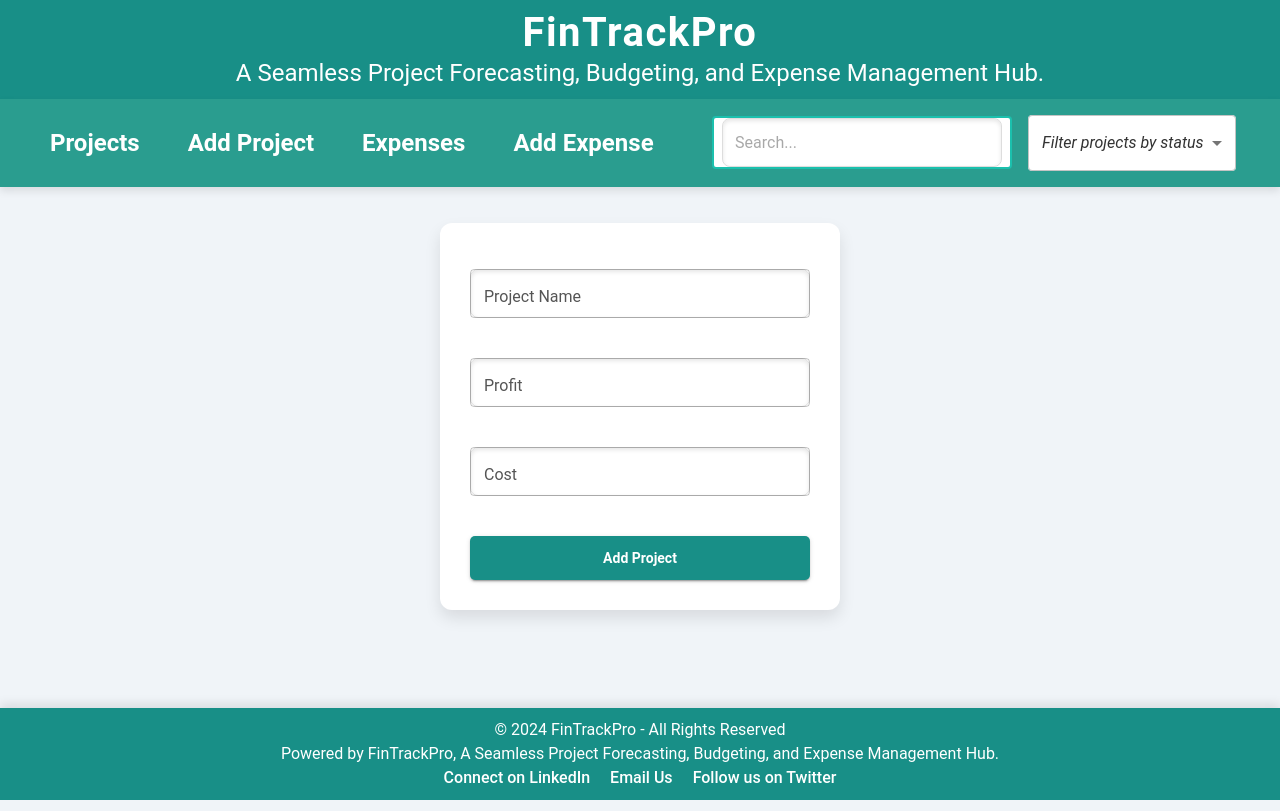
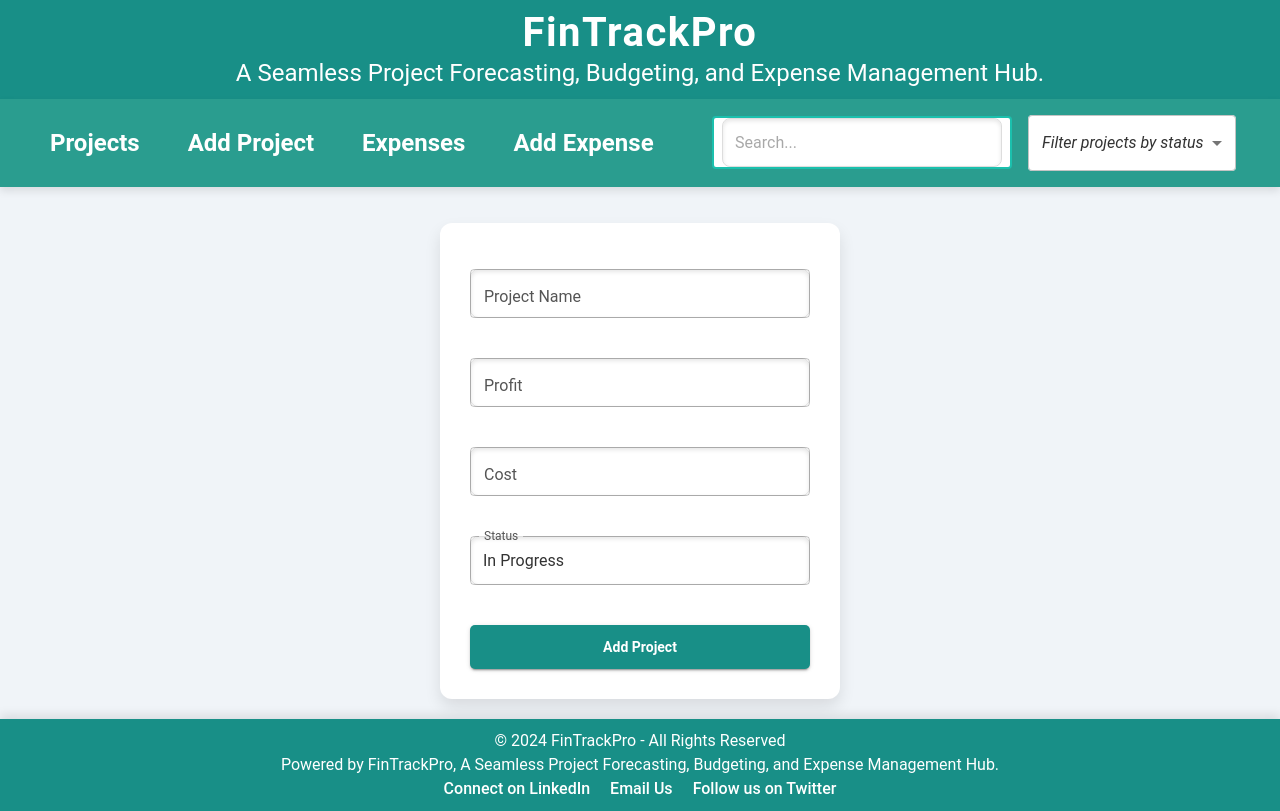
Before and after one commit to ronniearistil/FinTrackFlow, a React (Create React App) app: page /projects/new in a window 1280 px wide. Built offline with nearby package versions, Linux system fonts and the light colour scheme.

Commit message:
update forms logic

```diff
--- a/src/Components/ExpenseForm.jsx
+++ b/src/Components/ExpenseForm.jsx
@@ -1,25 +1,33 @@
 // forms/ExpenseForm.jsx
-import React from 'react';
+import React, { useContext } from 'react';
 import { useFormik } from 'formik';
 import * as Yup from 'yup';
 import { Button, Box } from '@mui/material';
-import { useProjects } from '../Components/ProjectContext';
+import { ProjectContext } from '../Components/ProjectContext';
 import InputField from './InputField';
 import SelectField from './SelectField';
 
 const ExpenseForm = () => {
-  const { projects, addExpense } = useProjects();
+  const { projects, addExpense } = useContext(ProjectContext);
 
   const formik = useFormik({
-    initialValues: { name: '', amount: '', projectId: '' },
+    initialValues: {
+      name: '',
+      amount: '',
+      projectId: projects.length > 0 ? projects[0].id : '' // Default to first project
+    },
     validationSchema: Yup.object({
-      name: Yup.string().required('Expense name is required'),
-      amount: Yup.number().required('Amount is required'),
-      projectId: Yup.string().required('Select a project'),
+      name: Yup.string()
+        .min(3, 'Expense name must be at least 3 characters')
+        .required('Expense name is required'),
+      amount: Yup.number()
+        .positive('Amount must be greater than zero')
+        .required('Amount is required'),
+      projectId: Yup.string().required('Project ID is required'),
     }),
     onSubmit: (values, { resetForm }) => {
-      addExpense({ ...values, id: Date.now().toString() });
-      resetForm();
+      addExpense({ ...values, id: Date.now().toString() }); // Assign unique ID
+      resetForm(); // Clear form after submission
     },
   });
 
@@ -27,12 +35,20 @@ const ExpenseForm = () => {
     <Box
       component="form"
       onSubmit={formik.handleSubmit}
-      sx={{ display: 'flex', flexDirection: 'column', gap: 2, width: '100%', maxWidth: 400 }}
+      sx={{ display: 'flex', flexDirection: 'column', gap: 2, maxWidth: 400, mx: 'auto' }}
     >
-      <InputField name="name" label="Expense Name" formik={formik} />
-      <InputField name="amount" label="Amount" formik={formik} type="number" />
-      <SelectField name="projectId" label="Project" options={projects} formik={formik} />
-      <Button type="submit" variant="contained" sx={{ mt: 2 }}>Add Expense</Button>
+      <InputField formik={formik} name="name" label="Expense Name" />
+      <InputField formik={formik} name="amount" label="Amount" type="number" />
+      <SelectField
+        formik={formik}
+        name="projectId"
+        label="Project"
+        options={projects}
+      />
+
+      <Button type="submit" variant="contained" sx={{ mt: 2 }}>
+        Add Expense
+      </Button>
     </Box>
   );
 };
--- a/src/Components/ProjectForm.jsx
+++ b/src/Components/ProjectForm.jsx
@@ -1,24 +1,36 @@
 // forms/ProjectForm.jsx
-import React from 'react';
+import React, { useContext } from 'react';
 import { useFormik } from 'formik';
 import * as Yup from 'yup';
 import { Button, Box } from '@mui/material';
-import { useProjects } from '../Components/ProjectContext';
+import { ProjectContext } from '../Components/ProjectContext';
 import InputField from './InputField';
 
 const ProjectForm = () => {
-  const { addProject } = useProjects();
+  const { addProject } = useContext(ProjectContext);
 
   const formik = useFormik({
-    initialValues: { name: '', profit: '', cost: '', status: 'In Progress' },
+    initialValues: {
+      name: '',
+      profit: '',
+      cost: '',
+      status: 'In Progress' // Set default status
+    },
     validationSchema: Yup.object({
-      name: Yup.string().required('Project name is required'),
-      profit: Yup.number().required('Profit is required'),
-      cost: Yup.number().required('Cost is required'),
+      name: Yup.string()
+        .min(3, 'Project name must be at least 3 characters')
+        .required('Project name is required'),
+      profit: Yup.number()
+        .positive('Profit must be greater than zero')
+        .required('Profit is required'),
+      cost: Yup.number()
+        .positive('Cost must be greater than zero')
+        .required('Cost is required'),
+      status: Yup.string().required('Status is required'),
     }),
     onSubmit: (values, { resetForm }) => {
-      addProject({ ...values, id: Date.now().toString() });
-      resetForm();
+      addProject({ ...values, id: Date.now().toString() }); // Assign unique ID
+      resetForm(); // Clear form after submission
     },
   });
 
@@ -26,12 +38,16 @@ const ProjectForm = () => {
     <Box
       component="form"
       onSubmit={formik.handleSubmit}
-      sx={{ display: 'flex', flexDirection: 'column', gap: 2, width: '100%', maxWidth: 400 }}
+      sx={{ display: 'flex', flexDirection: 'column', gap: 2, maxWidth: 400, mx: 'auto' }}
     >
-      <InputField name="name" label="Project Name" formik={formik} />
-      <InputField name="profit" label="Profit" formik={formik} type="number" />
-      <InputField name="cost" label="Cost" formik={formik} type="number" />
-      <Button type="submit" variant="contained" sx={{ mt: 2 }}>Add Project</Button>
+      <InputField formik={formik} name="name" label="Project Name" />
+      <InputField formik={formik} name="profit" label="Profit" type="number" />
+      <InputField formik={formik} name="cost" label="Cost" type="number" />
+      <InputField formik={formik} name="status" label="Status" />
+
+      <Button type="submit" variant="contained" sx={{ mt: 2 }}>
+        Add Project
+      </Button>
     </Box>
   );
 };
```
